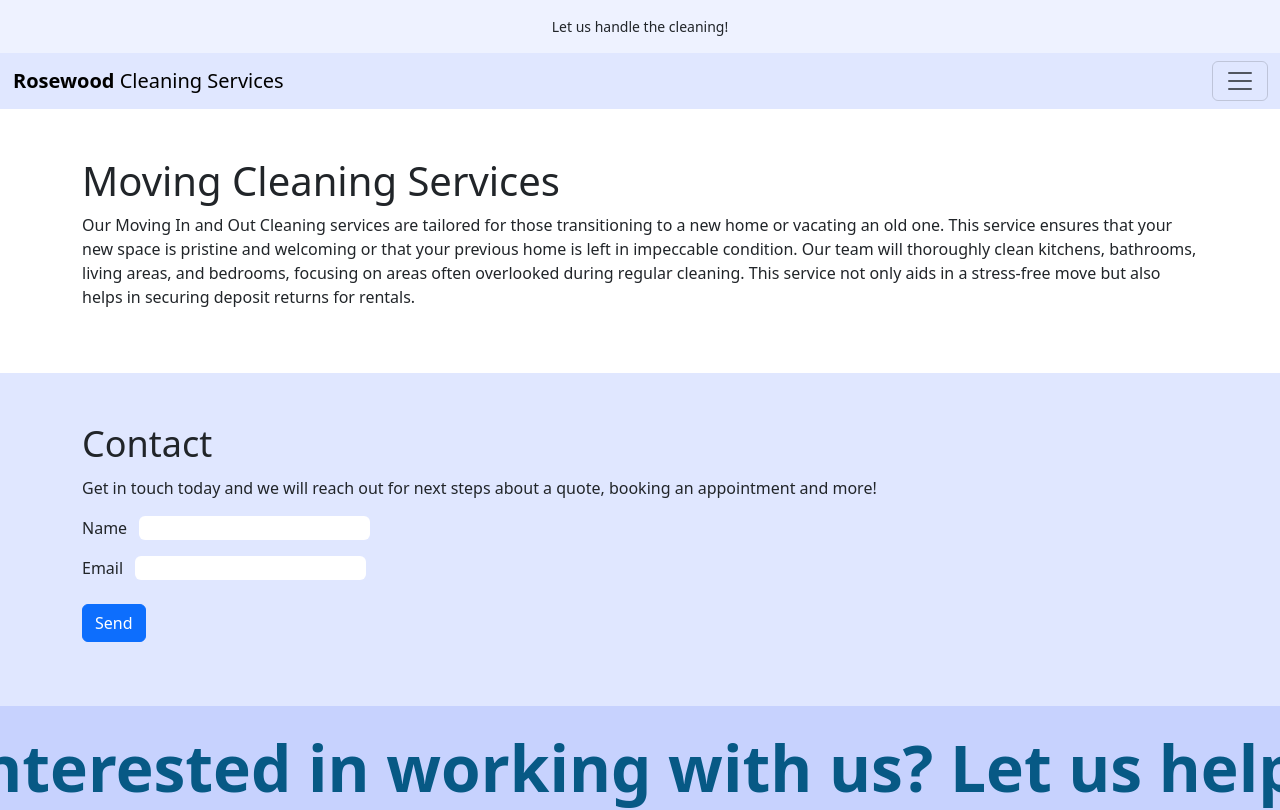
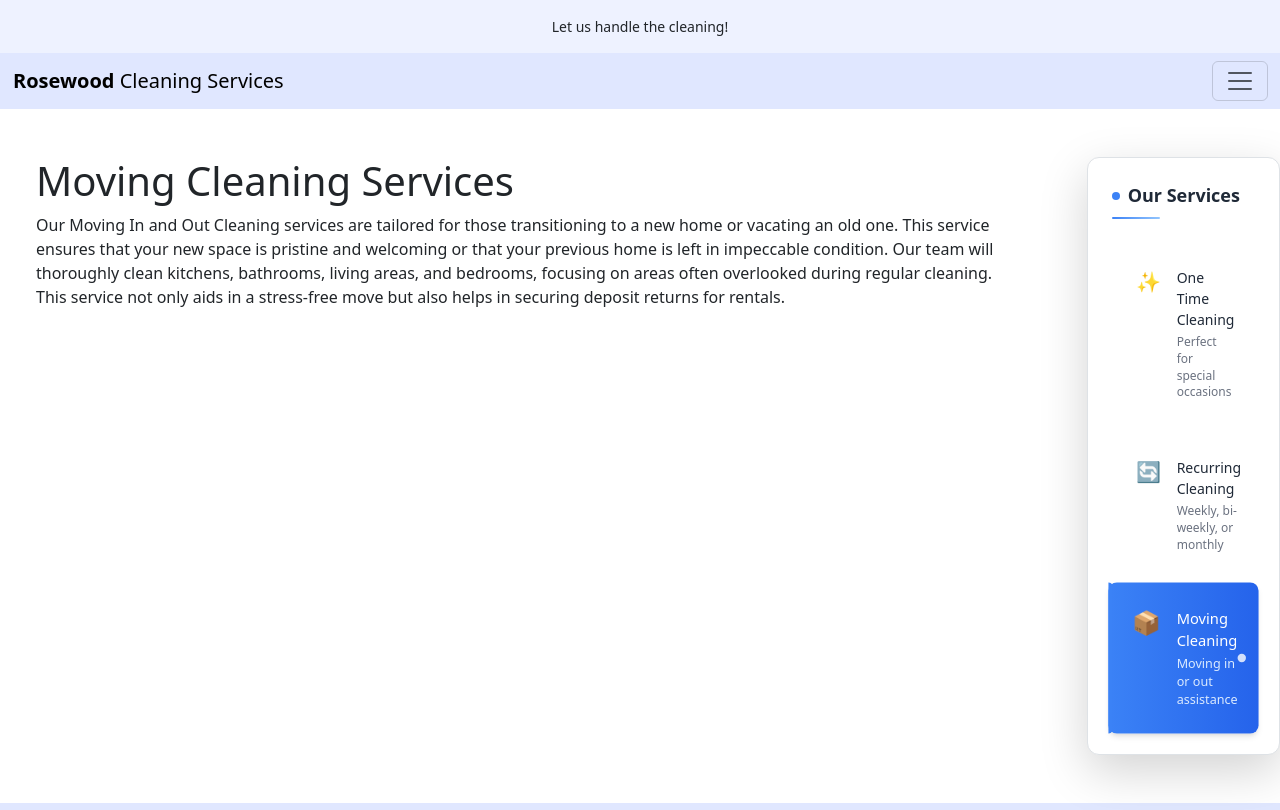
Before and after one commit to alexgoodestudio/rosewood_cleaning_service, a React (Create React App) app: page /moving in a window 1280 px wide. Shown: the top 810 px of the page. Built offline with nearby package versions, Linux system fonts and the light colour scheme.

Commit message:
side bar service navigation

```diff
--- a/src/Components/Moving.js
+++ b/src/Components/Moving.js
@@ -1,9 +1,13 @@
+import SideBarNav from "./SideBarNav";
+
 
 function Moving(){
     return(
-        <div className="container py-5">
+        <div className="py-5">
+            <div className="row">
+                <div className="col-lg-10 px-lg-5 px-4">
                     <h1>Moving Cleaning Services</h1>
-            <p>
+                    <p >
                     Our Moving In and Out Cleaning services are tailored for those
                     transitioning to a new home or vacating an old one. This service
                     ensures that your new space is pristine and welcoming or that your
@@ -14,6 +18,11 @@ function Moving(){
                     securing deposit returns for rentals.
                     </p>
                 </div>
+                <div className="col-lg-2">
+                    <SideBarNav/>
+                </div>
+            </div>
+        </div>
     )
 }
 
--- a/src/Components/OneTime.js
+++ b/src/Components/OneTime.js
@@ -1,8 +1,11 @@
-import WaveBorder from "./Wave";
+
+import SideBarNav from "./SideBarNav";
 
 function OneTime(){
     return(
-        <div className="container py-5">
+        <div className="py-5">
+            <div className="row">
+                <div className="col-lg-10 px-lg-5 px-4">
                     <h1>One Time Cleaning Service</h1>
                     <p>One Time Cleaning Service is ideal for those who need a single,
                     thorough cleaning to refresh their home. It's perfect for special
@@ -12,7 +15,13 @@ function OneTime(){
                     sparkles. We use environmentally safe products, guaranteeing not
                     just a clean home but also one that's safe and healthy for you and
                     your family.</p>
-            {/* <WaveBorder/> */}
+                </div>
+                <div className="col-lg-2">
+                    <SideBarNav/>
+                </div>
+
+            </div>
+
         </div>
     )
 }
--- a/src/Components/Recurring.js
+++ b/src/Components/Recurring.js
@@ -1,9 +1,13 @@
+
+import SideBarNav from "./SideBarNav";
 
 function Recurring(){
     return(
-        <div className="container py-5">
+        <div className=" py-5">
+            <div className="row">
+                <div className="col-lg-10 px-lg-5 px-4">
                     <h1>Recurring Cleaning Services</h1>
-            <p>
+                    <p >
                     Our Recurring Cleaning service offers weekly, bi-weekly, or monthly
                     cleaning schedules to fit your lifestyle. It's designed for those
                     who desire continual cleanliness and order in their homes. This
@@ -17,6 +21,11 @@ function Recurring(){
                     cleaning products.
                     </p>
                 </div>
+                <div className="col-lg-2">
+                    <SideBarNav/>
+                </div>
+            </div>
+        </div>
     )
 }
 
--- /dev/null
+++ b/src/Components/SideBarNav.js
@@ -0,0 +1,87 @@
+import { Link, useLocation } from "react-router-dom";
+
+function SideBarNav() {
+  const location = useLocation();
+
+  const services = [
+    {
+      path: "/onetime",
+      name: "One Time Cleaning",
+      icon: "✨",
+      description: "Perfect for special occasions"
+    },
+    {
+      path: "/recurring",
+      name: "Recurring Cleaning",
+      icon: "🔄",
+      description: "Weekly, bi-weekly, or monthly"
+    },
+    {
+      path: "/moving",
+      name: "Moving Cleaning",
+      icon: "📦",
+      description: "Moving in or out assistance"
+    }
+  ];
+
+  return (
+    <div className="bg-white rounded-xl shadow-lg p-6 border border-gray-100">
+      <div className="mb-6">
+        <h4 className="text-lg font-semibold text-gray-800 mb-2 flex items-center gap-2">
+          <span className="w-2 h-2 bg-blue-500 rounded-full"></span>
+          Our Services
+        </h4>
+        <div className="w-12 h-0.5 bg-gradient-to-r from-blue-500 to-blue-300 rounded-full"></div>
+      </div>
+
+      <nav className="space-y-2">
+        {services.map((service) => {
+          const isActive = location.pathname === service.path;
+
+          return (
+            <Link
+              key={service.path}
+              to={service.path}
+              className={`
+                group relative block no-underline px-4 py-4 rounded-lg transition-all duration-300 ease-in-out
+                ${isActive
+                  ? 'bg-gradient-to-r from-blue-500 to-blue-600 text-white shadow-md transform scale-105'
+                  : 'text-gray-700 hover:bg-blue-50 hover:text-blue-700 hover:shadow-sm hover:transform hover:scale-102'
+                }
+              `}
+            >
+              <div className="flex items-start gap-3">
+                <span className={`text-xl transition-transform duration-300 ${isActive ? 'scale-110' : 'group-hover:scale-110'}`}>
+                  {service.icon}
+                </span>
+                <div className="flex-1">
+                  <div className={`font-medium text-sm ${isActive ? 'text-white' : 'text-gray-800'}`}>
+                    {service.name}
+                  </div>
+                  <div className={`text-xs mt-1 ${isActive ? 'text-blue-100' : 'text-gray-500'}`}>
+                    {service.description}
+                  </div>
+                </div>
+              </div>
+
+              {/* Active indicator */}
+              {isActive && (
+                <div className="absolute right-3 top-1/2 transform -translate-y-1/2">
+                  <div className="w-2 h-2 bg-white rounded-full opacity-80"></div>
+                </div>
+              )}
+
+              {/* Hover effect line */}
+              <div className={`absolute left-0 top-0 bottom-0 w-1 bg-blue-500 rounded-r-full transition-all duration-300 ${
+                isActive ? 'opacity-100' : 'opacity-0 group-hover:opacity-100'
+              }`}></div>
+            </Link>
+          );
+        })}
+      </nav>
+
+    </div>
+  );
+}
+
+export default SideBarNav;
--- a/src/Components/Wave.js
+++ b/src/Components/Wave.js
@@ -18,7 +18,7 @@ function WaveBorder() {
 
       // Create scroll trigger animation
       gsap.to(textElement, {
-        scale: 1.4,
+        scale: 1.3,
         opacity: 1,
         duration: 1,
         ease: "power2.out",
```
Lines whose indentation alone changed are shown as unchanged.
